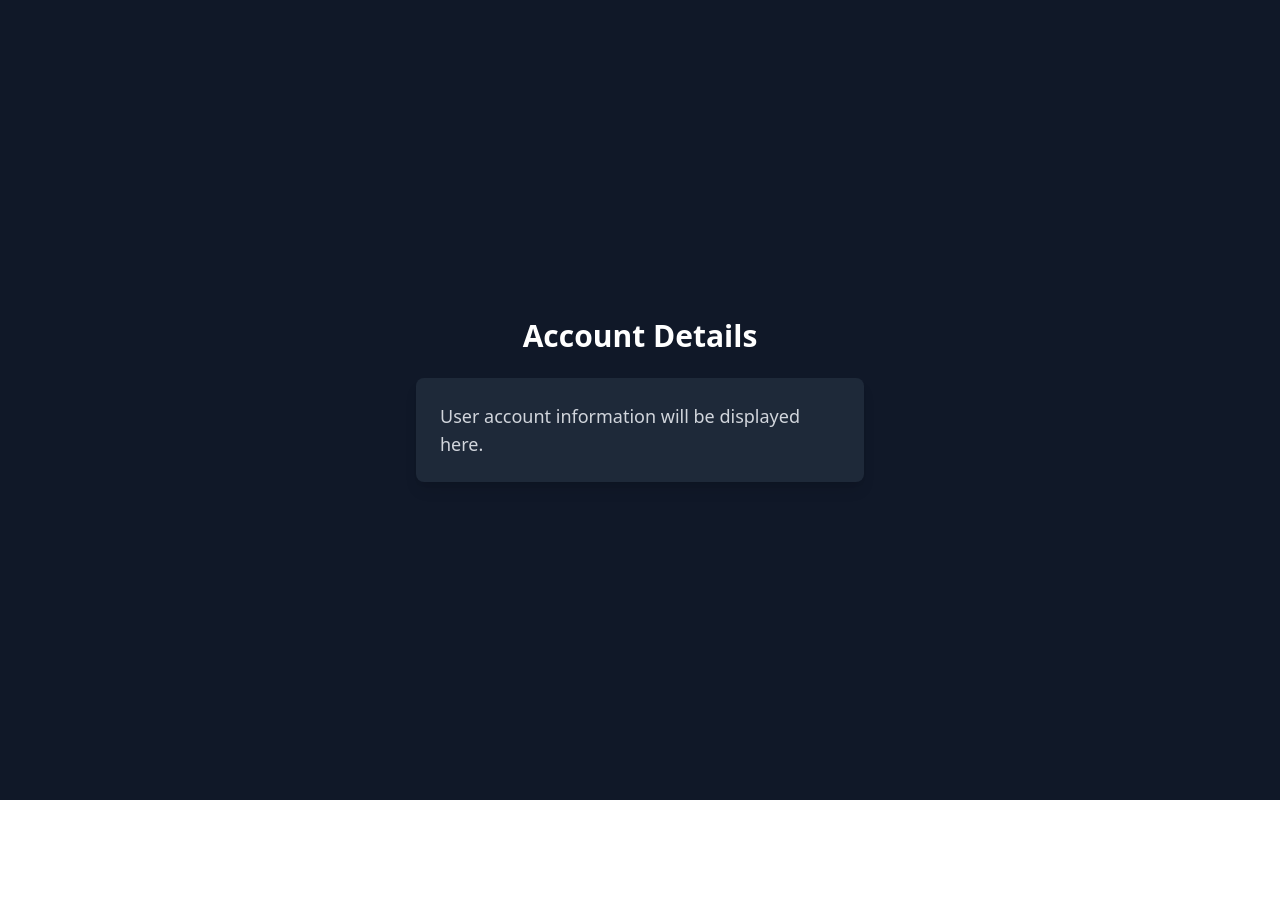
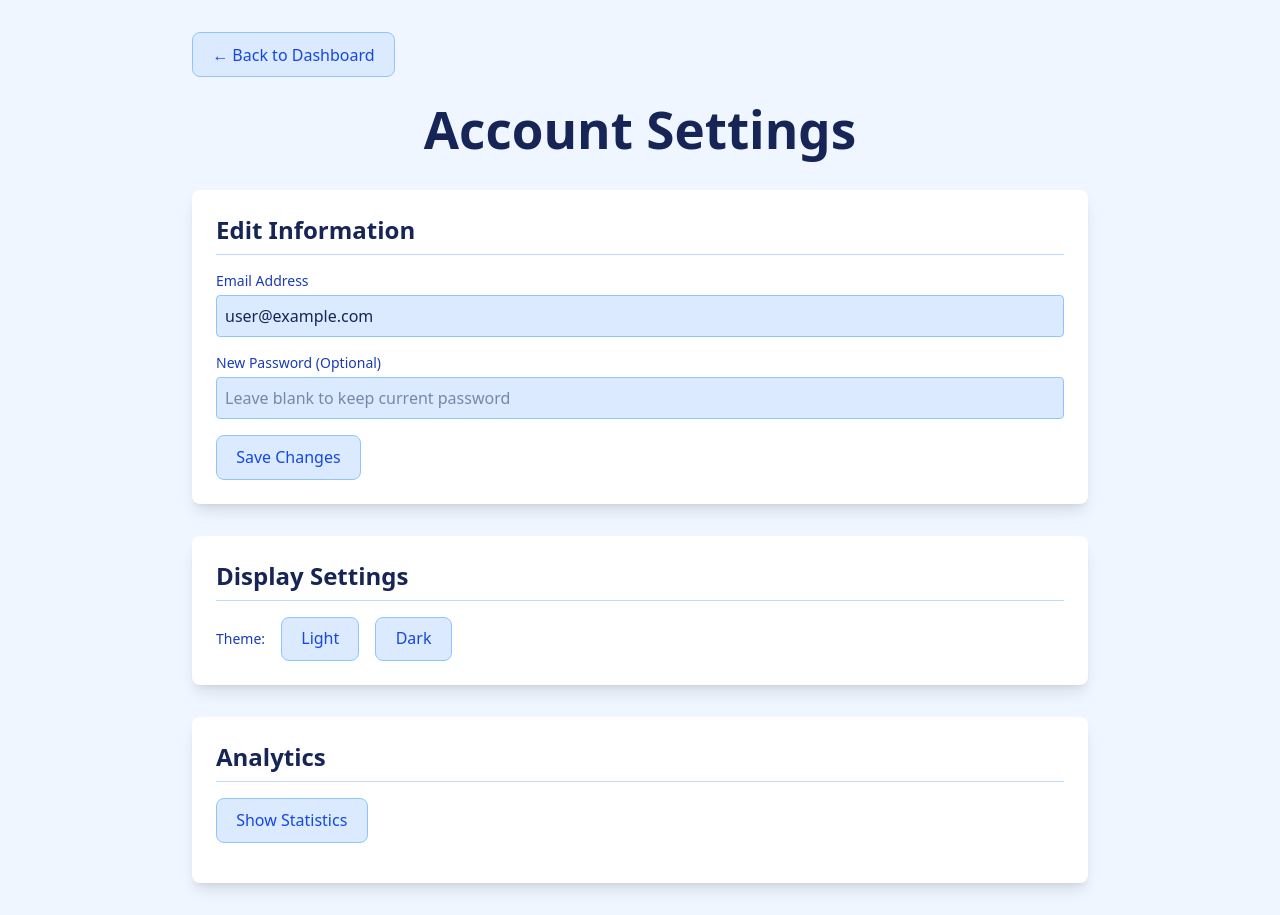
Before and after one commit to JanDanielNieto/mobileweatherresponse, a React (Vite) app in the folder weather-risk-web/: page /account in a window 1280 px wide. Before the commit the page ends 800 px from the top, so only its background shows below. Built offline with nearby package versions, Linux system fonts and the light colour scheme.

Commit message:
Added more stuff

```diff
--- a/weather-risk-web/src/App.jsx
+++ b/weather-risk-web/src/App.jsx
@@ -1,17 +1,24 @@
-import React from "react";
+import React, { useState, useEffect } from "react"; // Import useState and useEffect
 import { BrowserRouter as Router, Routes, Route } from "react-router-dom";
 import Login from "./pages/Login";
 import Register from "./pages/Register";
 import Dashboard from "./pages/Dashboard";
-// import Weather from "./pages/Weather"; // Likely not needed as separate routes
-// import Location from "./pages/Location"; // Likely not needed as separate routes
 import Account from "./pages/Account";
-import FullMap from "./pages/FullMap"; // Import the new FullMap component
-// Import Emergency if needed as a standalone page, but it's used within Dashboard here
-// import Emergency from "./pages/Emergency";
+import FullMap from "./pages/FullMap";
 
 function App() {
-  const [isRegistered, setIsRegistered] = React.useState(false);
+  const [isRegistered, setIsRegistered] = useState(false);
+
+  // Apply theme on initial load
+  useEffect(() => {
+    const savedTheme = localStorage.getItem('theme') || 'dark'; // Default to dark if nothing saved
+    const root = window.document.documentElement;
+    if (savedTheme === 'dark') {
+      root.classList.add('dark');
+    } else {
+      root.classList.remove('dark');
+    }
+  }, []); // Empty dependency array means this runs only once on mount
 
   const handleRegister = () => {
     setIsRegistered(true);
@@ -24,13 +31,12 @@ function App() {
   return (
     <Router>
       <Routes>
-        {/* Default route is Dashboard */}
+        {/* Routes remain the same */}
         <Route path="/" element={<Dashboard isRegistered={isRegistered} setIsRegistered={setIsRegistered} />} />
         <Route path="/login" element={<Login onLogin={handleLogin} />} />
         <Route path="/register" element={<Register onRegister={handleRegister} />} />
         <Route path="/dashboard" element={<Dashboard isRegistered={isRegistered} setIsRegistered={setIsRegistered} />} />
         <Route path="/account" element={<Account />} />
-        {/* Add route for the full map page */}
         <Route path="/map" element={<FullMap />} />
       </Routes>
     </Router>
--- a/weather-risk-web/src/css/index.css
+++ b/weather-risk-web/src/css/index.css
@@ -6,8 +6,11 @@
   font-weight: 400;
 
   color-scheme: light dark;
-  color: rgba(255, 255, 255, 0.87); /* Adjusted default color for dark mode */
-  background-color: #242424; /* This sets the overall dark background */
+
+  /* --- RESTORE ORIGINAL DARK THEME COLORS --- */
+  color: rgba(255, 255, 255, 0.87);
+  background-color: #242424;
+  /* --- END RESTORE --- */
 
   font-synthesis: none;
   text-rendering: optimizeLegibility;
@@ -17,23 +20,32 @@
 
 a {
   font-weight: 500;
-  color: #646cff;
+  /* Use Tailwind blue for links in light mode, keep default for dark */
+  @apply text-blue-600 dark:text-blue-400;
   text-decoration: inherit;
 }
 a:hover {
-  color: #535bf2;
+   /* Use Tailwind blue for links in light mode, keep default for dark */
+  @apply text-blue-800 dark:text-blue-300;
 }
 
 body {
   margin: 0;
-  /* Removed display: flex and place-items: center as layout is handled in Dashboard */
   min-width: 320px;
   min-height: 100vh;
+
+  /* --- DEFINE LIGHT THEME (BLUE) AS DEFAULT, DARK THEME AS VARIANT --- */
+  /* Light Theme (Default): Light blue background, dark blue text */
+  /* Dark Theme (Variant): Original :root colors */
+  @apply bg-blue-50 text-blue-900 dark:bg-[#242424] dark:text-[rgba(255,255,255,0.87)] transition-colors duration-300;
+  /* --- END THEME DEFINITION --- */
 }
 
 h1 {
-  font-size: 3.2em;
-  line-height: 1.1;
+  /* Adjust heading color for light theme */
+  @apply text-blue-950 dark:text-[rgba(255,255,255,0.87)];
+  font-size: 3.2em; /* Keep original size */
+  line-height: 1.1; /* Keep original line-height */
 }
 
 button {
@@ -43,32 +55,18 @@ button {
   font-size: 1em;
   font-weight: 500;
   font-family: inherit;
-  background-color: #1a1a1a;
   cursor: pointer;
-  transition: border-color 0.25s;
-}
-button:hover {
-  border-color: #646cff;
-}
-button:focus,
-button:focus-visible {
-  outline: 4px auto -webkit-focus-ring-color;
+  transition: border-color 0.25s, background-color 0.25s, color 0.25s; /* Added transitions */
+
+  /* Define base button styles for light theme, override for dark */
+  /* Example: Blue button for light, dark gray for dark */
+  /* NOTE: Specific button styles in components will override this */
+   @apply bg-blue-100 text-blue-700 border-blue-300 hover:bg-blue-200 dark:bg-gray-700 dark:text-gray-100 dark:border-gray-600 dark:hover:bg-gray-600;
+
 }
 
-@media (prefers-color-scheme: light) {
-  :root {
-    color: #213547;
-    background-color: #ffffff;
-  }
-  a:hover {
-    color: #747bff;
-  }
-  button {
-    background-color: #f9f9f9;
-  }
-}
 
-/* Add these styles for the fade-in animation */
+/* Keep the animation styles */
 @layer utilities {
   @keyframes fadeIn {
     from { opacity: 0; }
--- a/weather-risk-web/src/pages/Account.jsx
+++ b/weather-risk-web/src/pages/Account.jsx
@@ -1,16 +1,146 @@
 // filepath: c:\Users\dropt\.vscode\mobileweatherresponse\weather-risk-web\src\pages\Account.jsx
-import React from "react";
+import React, { useState, useEffect } from 'react';
+import { useNavigate } from 'react-router-dom';
 
 export default function Account() {
+  const navigate = useNavigate();
+  const [showAnalytics, setShowAnalytics] = useState(false);
+  const [userInfo, setUserInfo] = useState({
+    email: "user@example.com",
+  });
+
+  const [theme, setTheme] = useState(() => {
+    const savedTheme = localStorage.getItem('theme') || 'dark';
+    return savedTheme;
+  });
+
+  useEffect(() => {
+    const root = window.document.documentElement;
+    if (theme === 'dark') {
+      root.classList.add('dark');
+    } else {
+      root.classList.remove('dark');
+    }
+    localStorage.setItem('theme', theme);
+  }, [theme]);
+
+  const handleThemeChange = (newTheme) => {
+    setTheme(newTheme);
+    console.log("Theme changed to:", newTheme);
+  };
+
+  const handleInputChange = (e) => {
+    const { name, value } = e.target;
+    setUserInfo(prev => ({ ...prev, [name]: value }));
+  };
+
+  const handleSaveChanges = () => {
+    console.log("Saving changes:", userInfo);
+    alert("Changes saved (simulated).");
+  };
+
+  // Define base styles for light theme, dark: variants for dark theme
+  const pageBg = "bg-blue-50 dark:bg-[#242424]"; // Match body styles
+  const cardBg = "bg-white dark:bg-gray-800";
+  const textColor = "text-blue-950 dark:text-gray-100";
+  const secondaryTextColor = "text-blue-800 dark:text-gray-300";
+  const borderColor = "border-blue-200 dark:border-gray-700";
+  const inputBg = "bg-blue-100 dark:bg-gray-700";
+  const inputBorder = "border-blue-300 dark:border-gray-600";
+  const buttonTextColor = "text-blue-900 dark:text-white"; // For theme buttons
+
   return (
-    <div className="min-h-screen flex items-center justify-center bg-gray-900 text-white p-8">
-      <div className="w-full max-w-md">
-        <h2 className="text-3xl font-bold text-white mb-6 text-center">
-          Account Details
-        </h2>
-        <div className="bg-gray-800 shadow-lg rounded-lg p-6 space-y-4 text-lg">
-          <p className="text-gray-300">User account information will be displayed here.</p>
-          {/* Add more account details as needed */}
+    // Apply base page background and text color
+    <div className={`min-h-screen ${pageBg} ${textColor} p-8 transition-colors duration-300`}>
+      <div className="max-w-4xl mx-auto">
+        <div className="mb-6 flex justify-start">
+          <button
+            onClick={() => navigate('/dashboard')}
+            // Use light/dark styles consistent with index.css button base
+            className={`px-4 py-2 rounded bg-blue-200 text-blue-800 hover:bg-blue-300 dark:bg-gray-600 dark:text-white dark:hover:bg-gray-500`}
+          >
+            &larr; Back to Dashboard
+          </button>
+        </div>
+
+        <h1 className={`text-4xl font-bold mb-8 text-center ${textColor}`}>Account Settings</h1>
+
+        {/* Edit Account Information Section */}
+        <div className={`${cardBg} shadow-lg rounded-lg p-6 mb-8`}>
+          <h2 className={`text-2xl font-semibold mb-4 border-b ${borderColor} pb-2`}>Edit Information</h2>
+          <div className="space-y-4">
+            <div>
+              <label htmlFor="email" className={`block text-sm font-medium mb-1 ${secondaryTextColor}`}>Email Address</label>
+              <input
+                type="email" id="email" name="email" value={userInfo.email} onChange={handleInputChange}
+                className={`w-full p-2 border rounded ${inputBg} ${textColor} ${inputBorder}`}
+              />
+            </div>
+            <div>
+              <label htmlFor="password" className={`block text-sm font-medium mb-1 ${secondaryTextColor}`}>New Password (Optional)</label>
+              <input
+                type="password" id="password" name="password" placeholder="Leave blank to keep current password"
+                className={`w-full p-2 border rounded ${inputBg} ${textColor} ${inputBorder}`}
+              />
+            </div>
+            <button
+              onClick={handleSaveChanges}
+              // Specific button style - primary action
+              className="bg-blue-500 text-white px-5 py-2 rounded hover:bg-blue-600 dark:bg-blue-600 dark:hover:bg-blue-700"
+            >
+              Save Changes
+            </button>
+          </div>
+        </div>
+
+        {/* Display Settings Section */}
+        <div className={`${cardBg} shadow-lg rounded-lg p-6 mb-8`}>
+          <h2 className={`text-2xl font-semibold mb-4 border-b ${borderColor} pb-2`}>Display Settings</h2>
+          <div className="flex items-center space-x-4">
+            <span className={`text-sm font-medium ${secondaryTextColor}`}>Theme:</span>
+            <button
+              onClick={() => handleThemeChange('light')}
+              // Active state: primary blue; Inactive state: lighter blue/gray
+              className={`px-3 py-1 rounded text-sm ${theme === 'light'
+                  ? 'bg-blue-500 text-white'
+                  : `bg-blue-100 dark:bg-gray-600 ${buttonTextColor} hover:bg-blue-200 dark:hover:bg-gray-500`
+                }`}
+            >
+              Light
+            </button>
+            <button
+              onClick={() => handleThemeChange('dark')}
+              // Active state: primary blue (consistent); Inactive state: lighter blue/gray
+              className={`px-3 py-1 rounded text-sm ${theme === 'dark'
+                  ? 'bg-blue-500 text-white' // Use same active color for consistency
+                  : `bg-blue-100 dark:bg-gray-600 ${buttonTextColor} hover:bg-blue-200 dark:hover:bg-gray-500`
+                }`}
+            >
+              Dark
+            </button>
+          </div>
+        </div>
+
+        {/* Analytics Section */}
+        <div className={`${cardBg} shadow-lg rounded-lg p-6`}>
+          <h2 className={`text-2xl font-semibold mb-4 border-b ${borderColor} pb-2`}>Analytics</h2>
+          <button
+            onClick={() => setShowAnalytics(!showAnalytics)}
+             // Specific button style - secondary action
+            className="bg-green-500 text-white px-5 py-2 rounded hover:bg-green-600 dark:bg-green-600 dark:hover:bg-green-700 mb-4"
+          >
+            {showAnalytics ? 'Hide' : 'Show'} Statistics
+          </button>
+          {showAnalytics && (
+            <div className={`bg-blue-100 dark:bg-gray-700 p-4 rounded`}>
+              <h3 className={`text-lg font-semibold mb-2 ${textColor}`}>Usage Statistics (Placeholder)</h3>
+              <ul className={`list-disc list-inside space-y-1 text-sm ${secondaryTextColor}`}>
+                <li>Logins this month: 15</li>
+                <li>Locations saved: 3</li>
+                <li>Alerts received: 5</li>
+              </ul>
+            </div>
+          )}
         </div>
       </div>
     </div>
--- a/weather-risk-web/tailwind.config.js
+++ b/weather-risk-web/tailwind.config.js
@@ -1,5 +1,7 @@
 // filepath: c:\Users\dropt\.vscode\mobileweatherresponse\weather-risk-web\tailwind.config.js
+/** @type {import('tailwindcss').Config} */
 module.exports = {
+  darkMode: 'class', // Enable class-based dark mode
   content: ["./src/**/*.{html,js,jsx,ts,tsx}"],
   theme: {
     extend: {},
```
Also changed, not shown: weather-risk-web/src/pages/Weather.jsx (+12 -8 lines). Lines whose indentation alone changed are shown as unchanged.
